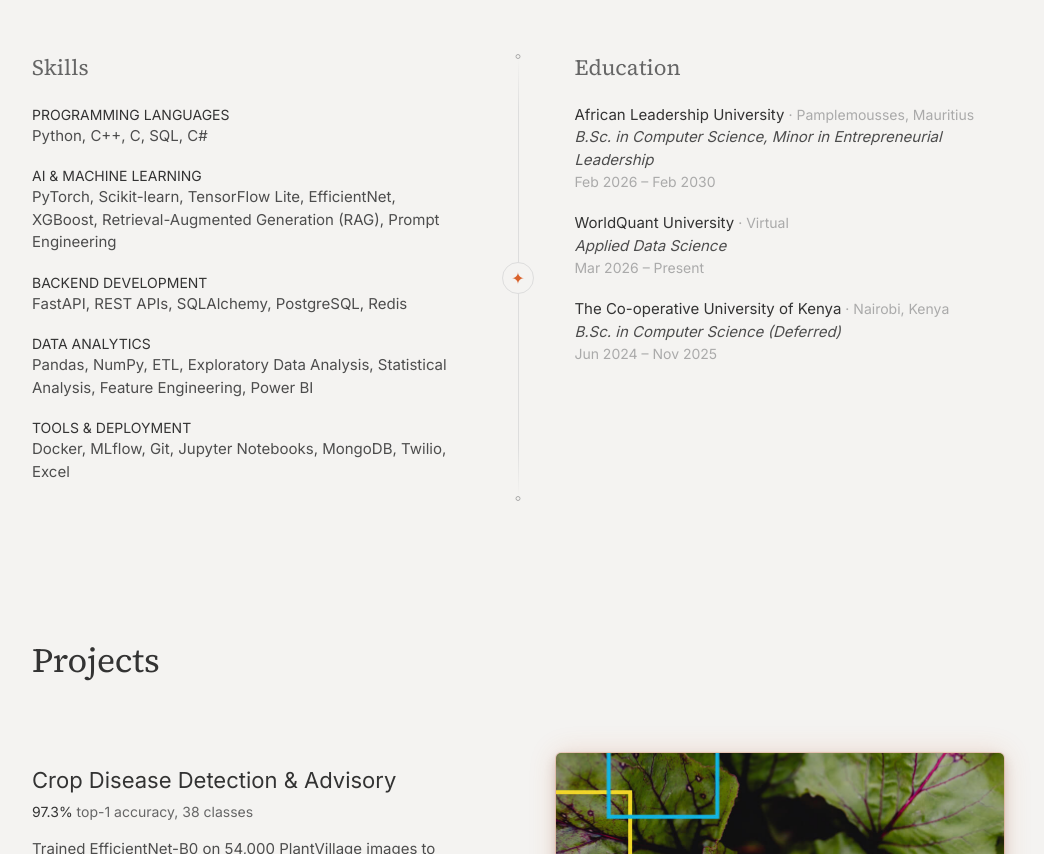
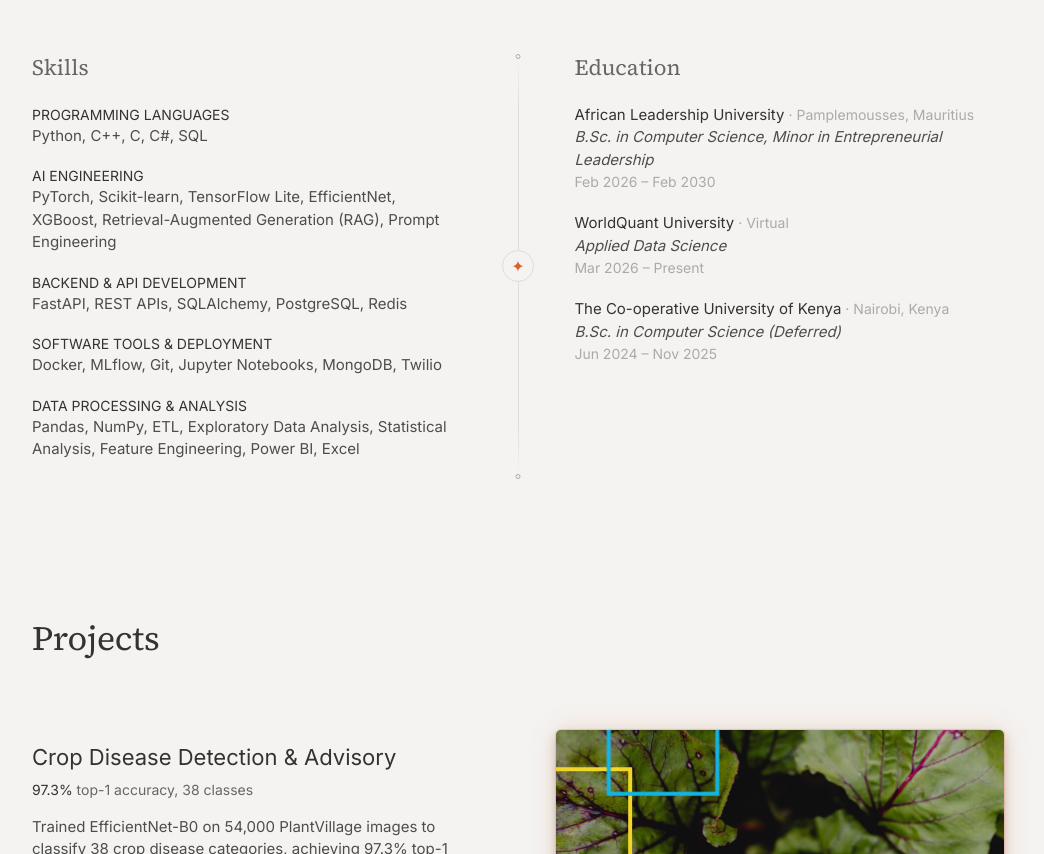
Before and after one commit to Hagestam/sudihagestam, a React (Vite) app: page / in a window 1280 px wide. Shown: the part 1180-2034 px from the top of the page, without its empty margins (122-1166 px from the left). Built offline with nearby package versions, Linux system fonts and the light colour scheme.

Commit message:
Refactor skills section for clarity and organization

```diff
--- a/src/data/content.js
+++ b/src/data/content.js
@@ -96,24 +96,24 @@ export const experience = [
 ];
 
 export const skills = [
-  { group: "PROGRAMMING LANGUAGES", items: "Python, C++, C, SQL, C#" },
+  { group: "PROGRAMMING LANGUAGES", items: "Python, C++, C, C#, SQL" },
   {
-    group: "AI & MACHINE LEARNING",
+    group: "AI ENGINEERING",
     items:
       "PyTorch, Scikit-learn, TensorFlow Lite, EfficientNet, XGBoost, Retrieval-Augmented Generation (RAG), Prompt Engineering",
   },
   {
-    group: "BACKEND DEVELOPMENT",
+    group: "BACKEND & API DEVELOPMENT",
     items: "FastAPI, REST APIs, SQLAlchemy, PostgreSQL, Redis",
   },
   {
-    group: "DATA ANALYTICS",
-    items:
-      "Pandas, NumPy, ETL, Exploratory Data Analysis, Statistical Analysis, Feature Engineering, Power BI",
+    group: "SOFTWARE TOOLS & DEPLOYMENT",
+    items: "Docker, MLflow, Git, Jupyter Notebooks, MongoDB, Twilio",
   },
   {
-    group: "TOOLS & DEPLOYMENT",
-    items: "Docker, MLflow, Git, Jupyter Notebooks, MongoDB, Twilio, Excel",
+    group: "DATA PROCESSING & ANALYSIS",
+    items:
+      "Pandas, NumPy, ETL, Exploratory Data Analysis, Statistical Analysis, Feature Engineering, Power BI, Excel",
   },
 ];
 
```
